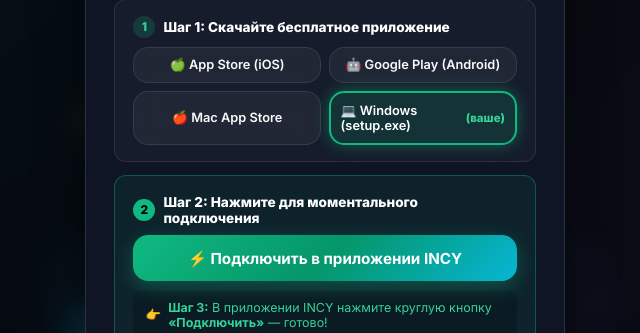
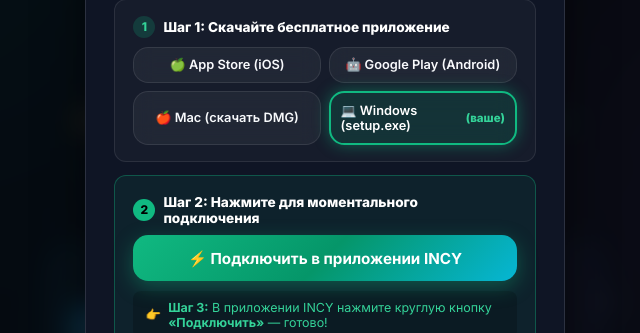
Before and after one commit to Evgeniy-Solovei/vpn, a Django app: page /dashboard/ in a window 1280 px wide, after a click on "ПОДКЛЮЧИТЬ". Shown: the part 286-619 px from the top of the page, without its empty margins (315-955 px from the left). Run offline with Django 5.2, Linux system fonts and the light colour scheme; the visitor is signed in with stand-in values (Sample User, id 1); data comes from the database, SQL or seed files in the repository; data that the repository does not hold is empty; some libraries are stand-ins or nearby versions.

Commit message:
fix: route macOS directly to DMG releases and update app store targets

```diff
--- a/backend/static/js/main.js
+++ b/backend/static/js/main.js
@@ -206,8 +206,8 @@ function getAppStoreInfo() {
   if (/Macintosh|Mac OS X/i.test(ua) && !(/iPad|iPhone|iPod/.test(ua)) && !(platform === 'MacIntel' && navigator.maxTouchPoints > 1)) {
     return {
       platform: 'mac',
-      storeName: 'Mac App Store',
-      storeUrl: 'https://apps.apple.com/app/incy/id6756943388',
+      storeName: 'Mac (скачать DMG)',
+      storeUrl: 'https://github.com/INCY-DEV/incy-platforms/releases/download/latest/incy-macos-arm64.dmg',
       selector: '.btn-store-mac'
     };
   }
@@ -261,13 +261,13 @@ function getIncyDownloadInfo() {
   const ua = navigator.userAgent || navigator.vendor || window.opera || '';
   const platform = navigator.platform || '';
 
-  // 1. Apple Mac (macOS) -> Mac App Store
+  // 1. Apple Mac (macOS) -> Direct DMG (bypasses App Store regional block)
   if (/Macintosh|Mac OS X/i.test(ua) && !(/iPad|iPhone|iPod/.test(ua)) && !(platform === 'MacIntel' && navigator.maxTouchPoints > 1)) {
     return {
       name: 'Mac (macOS)',
-      url: 'https://apps.apple.com/app/incy/id6756943388',
+      url: 'https://github.com/INCY-DEV/incy-platforms/releases/download/latest/incy-macos-arm64.dmg',
       icon: '🍎',
-      storeName: 'App Store'
+      storeName: 'скачать DMG для Mac'
     };
   }
 
--- a/backend/templates/accounts/dashboard.html
+++ b/backend/templates/accounts/dashboard.html
@@ -525,8 +525,8 @@
         </a>
       </div>
       <div style="display: grid; grid-template-columns: 1fr 1fr; gap: 0.5rem;">
-        <a href="https://apps.apple.com/app/incy/id6756943388" target="_blank" rel="noopener noreferrer" class="btn btn-secondary btn-store-mac" style="font-size: 0.8rem; padding: 0.6rem; justify-content: center;">
-          🍎 Mac App Store
+        <a href="https://github.com/INCY-DEV/incy-platforms/releases/download/latest/incy-macos-arm64.dmg" target="_blank" rel="noopener noreferrer" class="btn btn-secondary btn-store-mac" style="font-size: 0.8rem; padding: 0.6rem; justify-content: center;">
+          🍎 Mac (скачать DMG)
         </a>
         <a href="https://github.com/INCY-DEV/incy-platforms/releases/download/latest/incy-windows-setup.exe" target="_blank" rel="noopener noreferrer" class="btn btn-secondary btn-store-windows" style="font-size: 0.8rem; padding: 0.6rem; justify-content: center;">
           💻 Windows (setup.exe)
```
Also changed, not shown: backend/templates/vpn/connect.html (+10 -2 lines), bot/keyboards/inline.py (+6 -3 lines).
